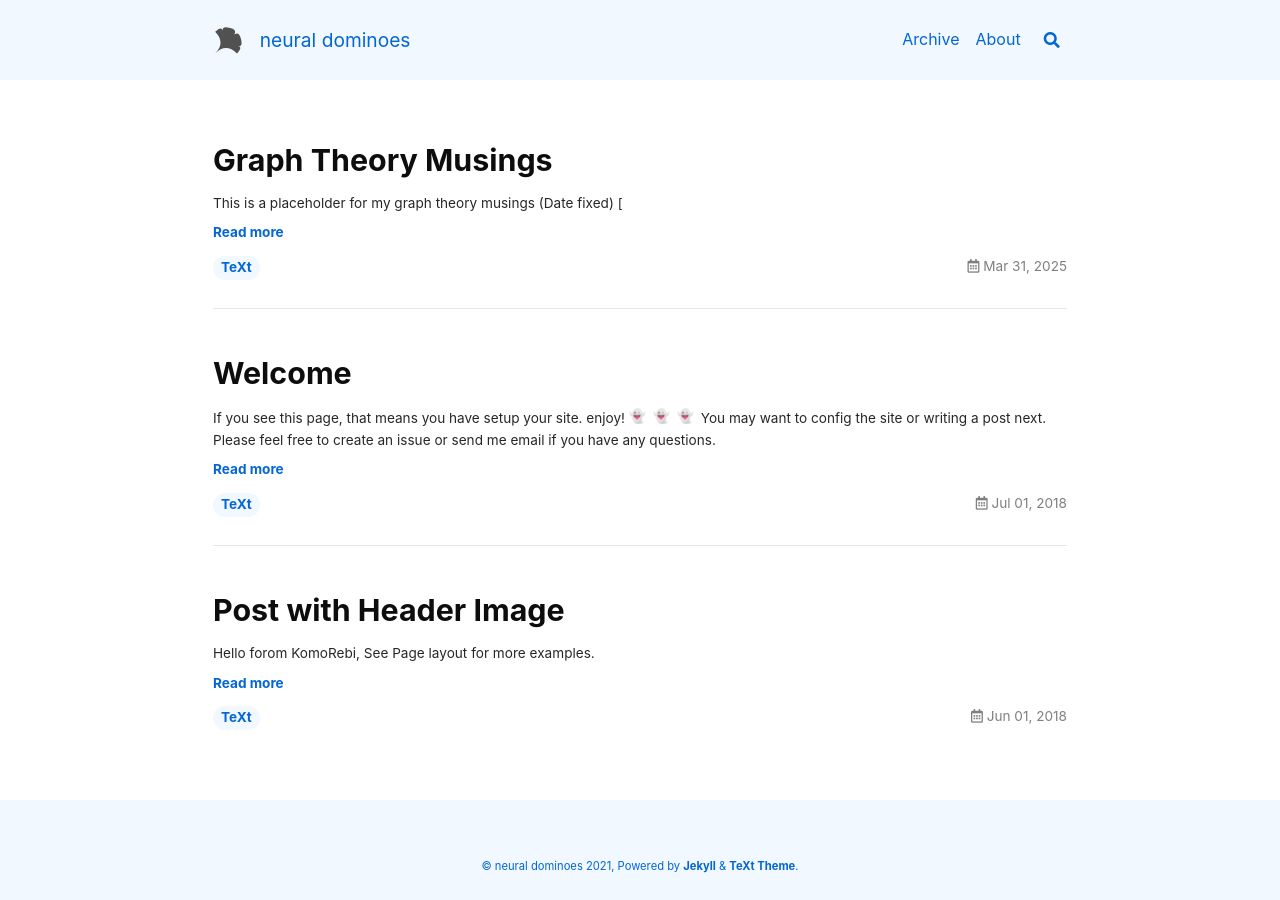
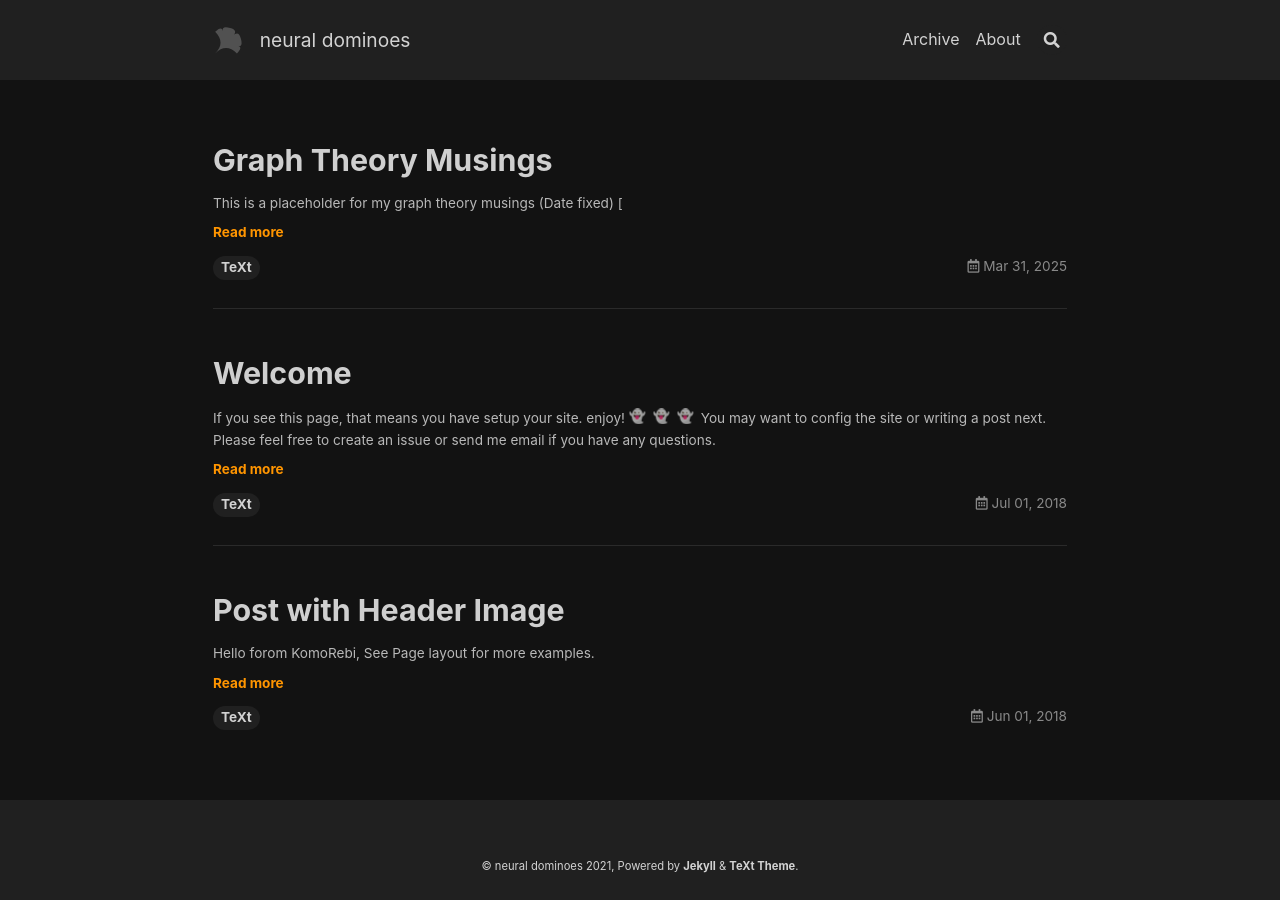
Before and after one commit to neuraldominoes/neuraldominoes.github.io, a Jekyll site: the page built from index.html, in a window 1280 px wide. Built offline with Jekyll 4.4.1, drawn with Linux system fonts in a browser that asks for light colours; nearby versions of some CDN libraries; emoji names are drawn with the system emoji font; the list of posts is cut into pages by our own code.

Commit message:
Update _config.yml

```diff
--- a/_config.yml
+++ b/_config.yml
@@ -16,13 +16,13 @@
 
 ## => Site Settings
 ##############################
-text_skin: ocean # "default" (default), "dark", "forest", "ocean", "chocolate", "orange"
-highlight_theme: tomorrow-night-bright # "default" (default), "tomorrow", "tomorrow-night", "tomorrow-night-eighties", "tomorrow-night-blue", "tomorrow-night-bright"
+text_skin: dark # "default" (default), "dark", "forest", "ocean", "chocolate", "orange"
+highlight_theme: tomorrow # "default" (default), "tomorrow", "tomorrow-night", "tomorrow-night-eighties", "tomorrow-night-blue", "tomorrow-night-bright"
 url     : "https://neuraldominoes.github.io" # the base hostname & protocol for your site e.g. https://www.someone.com
 baseurl : "" # does not include hostname
 title   : "neural dominoes"
 description:  "Stuff I'm learning ig :)" # this means to ignore newlines until "Language & timezone"
-theme_mode: dark
+
 
 
 
```
